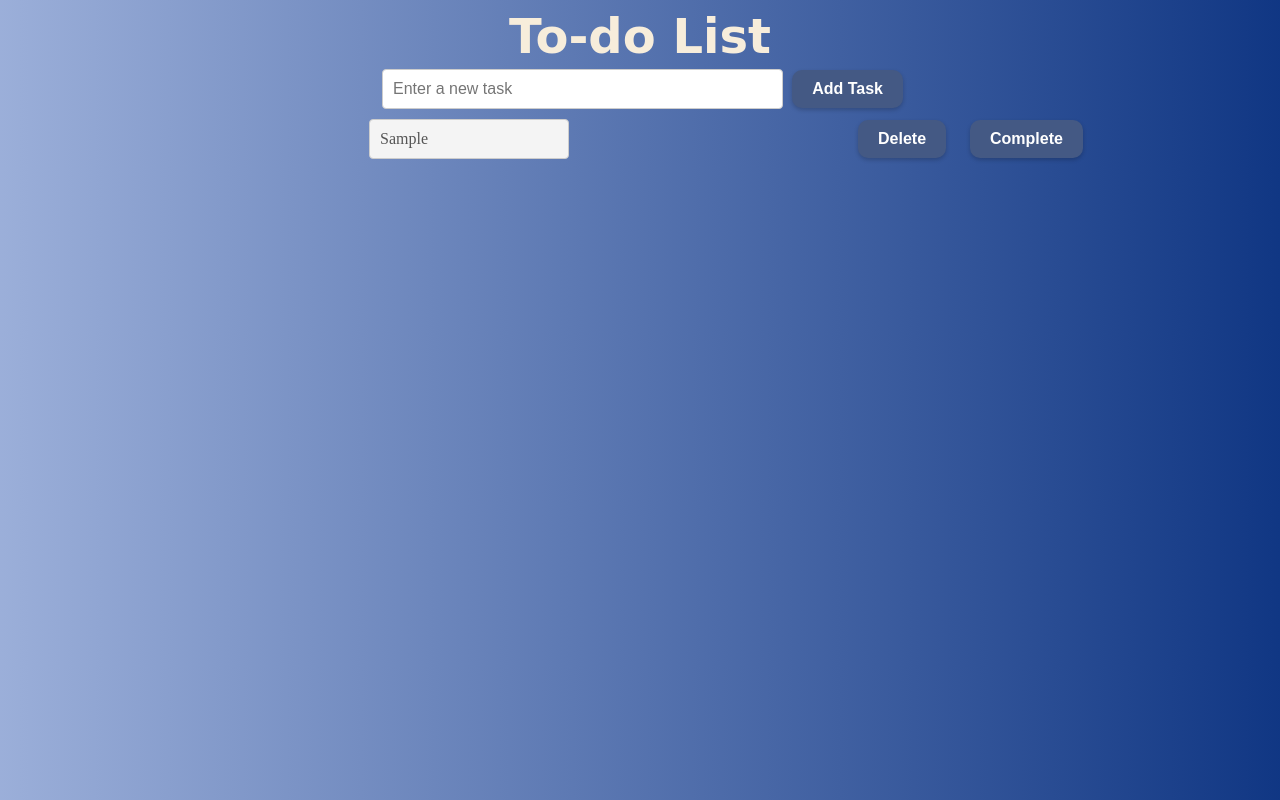
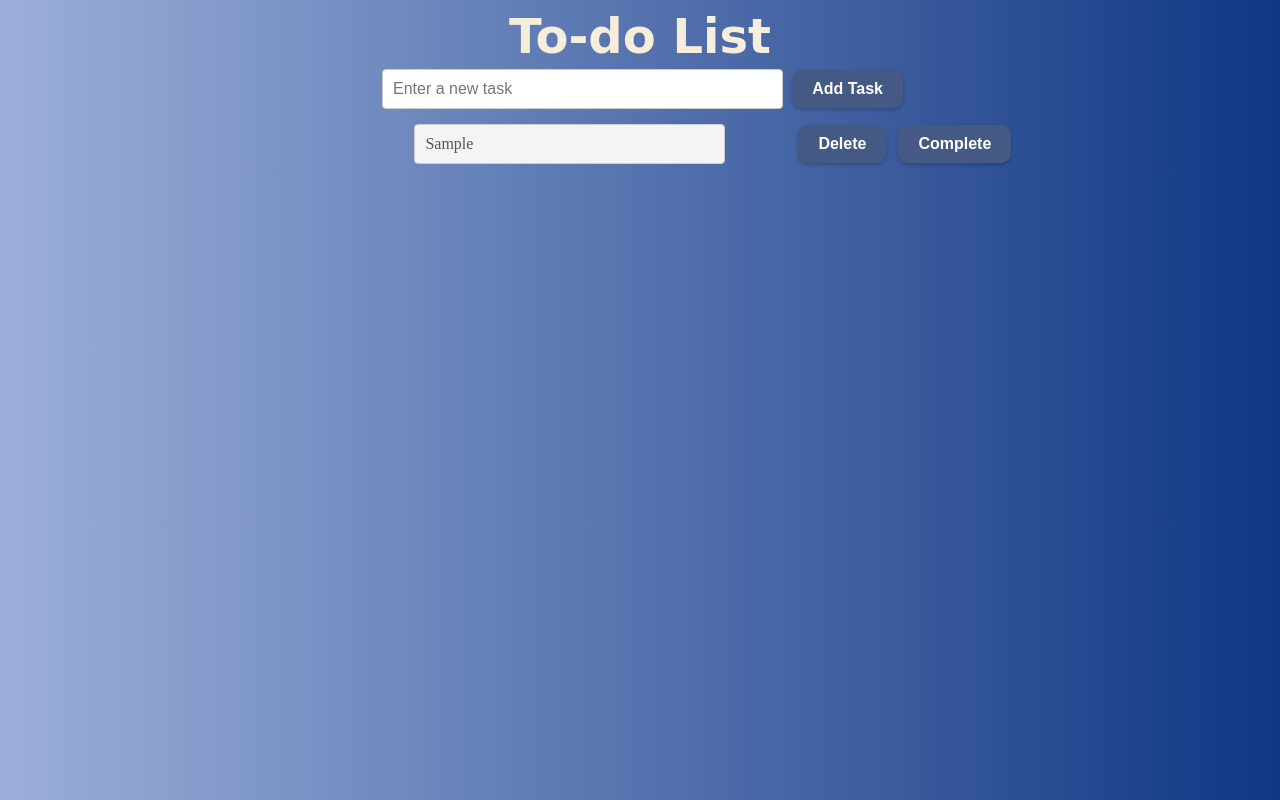
Before and after one commit to sozinadr/Simple-Todo-List-JS, a plain HTML site: page index.html in a window 1280 px wide. Both pictures are taken after typing "Sample" into the empty fields and a click on the button "Add Task". Drawn offline with Linux system fonts and the light colour scheme.

Commit message:
Completed

```diff
--- a/style.css
+++ b/style.css
@@ -28,10 +28,10 @@ li {
     display: flex;
     align-items: center;
     position: relative;
-    width: 30%;
+    width: 44%;
     padding: 10px;
     font-size: 16px;
-    margin: 5px;
+    margin-left: 82px;
     align-items: center;
     color: #555;
     border: 1px solid #ccc;
@@ -90,11 +90,11 @@ button.complete-button {
 }
 
 button.delete-button {
-    left: 488px;
+    left: 383px;
 }
 
 button.complete-button {
-    left: 600px;
+    left: 483px;
 }
 
 .completed {
@@ -103,6 +103,6 @@ button.complete-button {
 }
 
 div {
-    width: 50%;
+    width: 55%;
     margin: auto;
 }
```
